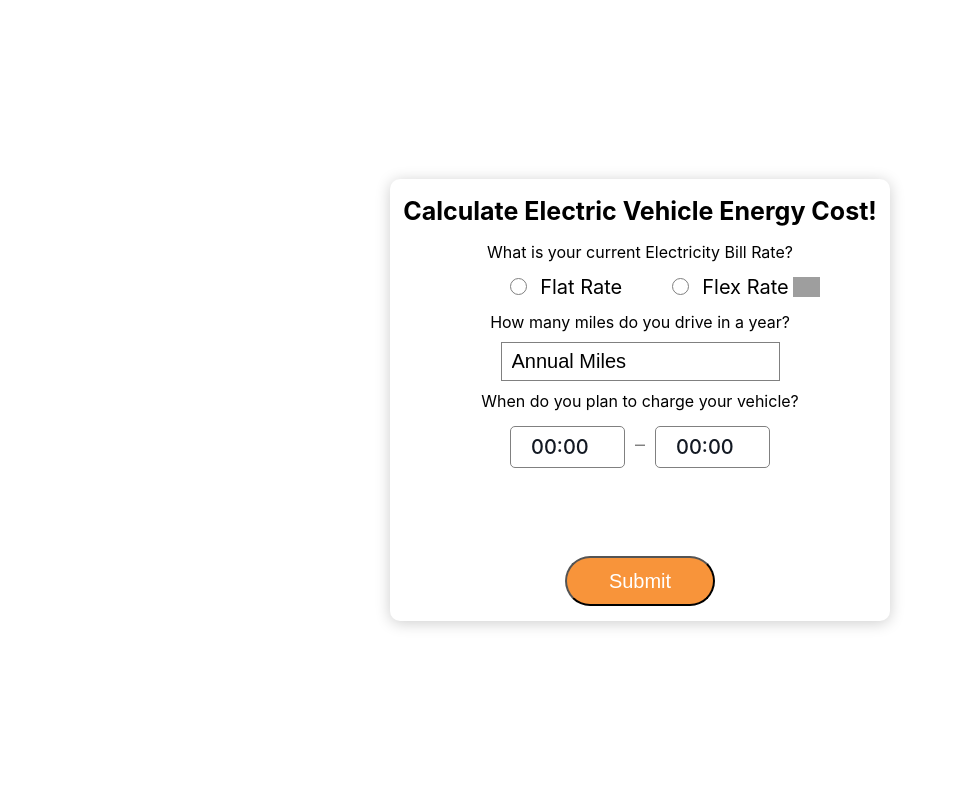
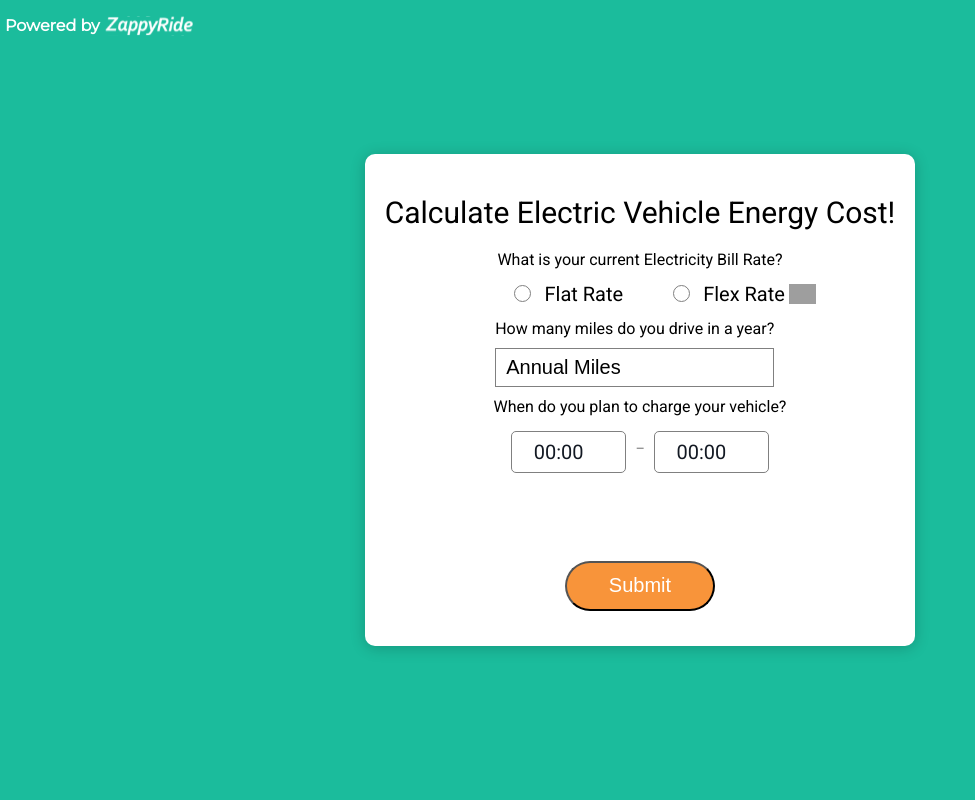
Before and after one commit to unachoza/Zappy-Bill, a React (Create React App) app: page / in a window 1280 px wide. Shown: the top 800 px of the page, without its empty margins (0-975 px from the left). Built offline with nearby package versions, Linux system fonts and the light colour scheme; grey boxes are pictures that could not be loaded; the HTML template or start-up script is replaced by a standard one.

Commit message:
added powered by and enlarged text and form

```diff
--- a/public/index.html
+++ b/public/index.html
@@ -8,6 +8,11 @@
     <meta name="description" content="Web site created using create-react-app" />
     <link rel="apple-touch-icon" href="./chargeIcon.svg" />
     <link rel="manifest" href="%PUBLIC_URL%/manifest.json" />
+    <link rel="preconnect" href="https://fonts.googleapis.com">
+<link rel="preconnect" href="https://fonts.gstatic.com" crossorigin>
+<link rel="preconnect" href="https://fonts.googleapis.com">
+<link rel="preconnect" href="https://fonts.gstatic.com" crossorigin>
+<link href="https://fonts.googleapis.com/css2?family=Montserrat&family=Roboto&display=swap" rel="stylesheet">
     <title>Zappy Bill</title>
   </head>
   <body>
--- a/src/App.scss
+++ b/src/App.scss
@@ -6,42 +6,7 @@
 
 .App {
   text-align: center;
-
-  .App-logo {
-    height: 40vmin;
-    pointer-events: none;
-  }
-  .App-header {
-    background-color: $darkblue;
-    min-height: 10vh;
-    display: flex;
-    flex-direction: column;
-    align-items: center;
-    justify-content: center;
-    font-size: calc(10px + 2vmin);
-    color: white;
-  }
-
-  .App-link {
-    color: $maincolor;
-  }
 }
-
-@media (prefers-reduced-motion: no-preference) {
-  .App-logo {
-    animation: App-logo-spin infinite 20s linear;
-  }
-}
-
-@keyframes App-logo-spin {
-  from {
-    transform: rotate(0deg);
-  }
-  to {
-    transform: rotate(360deg);
-  }
-}
-
 .info {
   font-family: 'Roboto', sans-serif;
   font-weight: 700;
--- a/src/Pages/Home/HomePage.js
+++ b/src/Pages/Home/HomePage.js
@@ -1,10 +1,11 @@
-import React, { useState, forwardRef } from 'react';
-import RateCheckInput from '../../Components/Form/RateCheckInput/RateCheckInput';
-import DrivingMilesInput from '../../Components/Form/DrivingMilesInput/DrivingMilesInput';
-import ChargeHoursInput from '../../Components/Form/ChargeHoursInput/ChargeHoursInput';
-import { INITIAL_USER_STATE } from '../../Constants';
-import { useForm } from '../../Utility/useForm';
-import './HomePage.scss';
+import React, { useState, forwardRef } from "react";
+import RateCheckInput from "../../Components/Form/RateCheckInput/RateCheckInput";
+import DrivingMilesInput from "../../Components/Form/DrivingMilesInput/DrivingMilesInput";
+import ChargeHoursInput from "../../Components/Form/ChargeHoursInput/ChargeHoursInput";
+import { INITIAL_USER_STATE } from "../../Constants";
+import { useForm } from "../../Utility/useForm";
+import "./HomePage.scss";
+import zappyLogo from "../../zappyAssests/ZappyRideblack1.svg";
 
 //A function name should be a verb or a phrase, fully exposing the intent behind it and the intent of the arguments//
 const HomePage = ({ calcElectricBill, executeScroll }, ref) => {
@@ -27,6 +28,10 @@
 
   return (
     <div ref={ref} className="page">
+      <h1 className="zappyLogo">
+        Powered by
+        <img src={zappyLogo} className="" alt="company logo" />
+      </h1>
       <div className="form-container">
         <h1 className="header">Calculate Electric Vehicle Energy Cost!</h1>
         <RateCheckInput handleChange={handleChange} />
--- a/src/Pages/Home/HomePage.scss
+++ b/src/Pages/Home/HomePage.scss
@@ -1,8 +1,11 @@
 $maincolor: #f8943a;
 $borderColor: #ccc;
 $darkblue: #131923;
+$secondarycolor: #1bbc9c;
 .header {
-  font-size: 25px;
+  font-size: 30px;
+  font-weight: normal;
+  font-family: roboto;
 }
 .page {
   height: 100vh;
@@ -10,12 +13,14 @@
   flex-direction: column;
   justify-content: center;
   align-items: center;
+  background-color: $secondarycolor;
 }
 .form-container {
   height: fit-content;
   box-shadow: 0px 2px 15px rgb(0 0 0 / 20%);
   border-radius: 10px;
   background-color: white;
+  padding: 20px
 }
 
 button {
@@ -28,6 +33,7 @@
   color: white;
   border-radius: 25px;
   background-color: $maincolor;
+  cursor: pointer;
 
   &:hover {
     transform: translateY(-3px);
@@ -52,7 +58,19 @@
     transition: all 3s;
   }
 }
+.zappyLogo {
+  color: white;
+  font-size: 16px;
+  font-family: Montserrat;
+  height: 50px;
+  position: absolute;
+  top: 5px;
+  left: 5px;
+}
 
+img {
+  margin: -5px 5px;
+}
 //Does not contain media queries // is not response YET
 @media screen and (max-width: 750px) {
   .form-container {
--- a/src/index.scss
+++ b/src/index.scss
@@ -1,7 +1,6 @@
 body {
   margin: 0;
-  font-family: -apple-system, BlinkMacSystemFont, 'Segoe UI', 'Roboto', 'Oxygen', 'Ubuntu', 'Cantarell', 'Fira Sans',
-    'Droid Sans', 'Helvetica Neue', sans-serif;
+  font-family: 'Roboto';
   -webkit-font-smoothing: antialiased;
   -moz-osx-font-smoothing: grayscale;
 }
```
Also changed, not shown: src/zappyAssests/ZappyRideblack1.svg (added).
